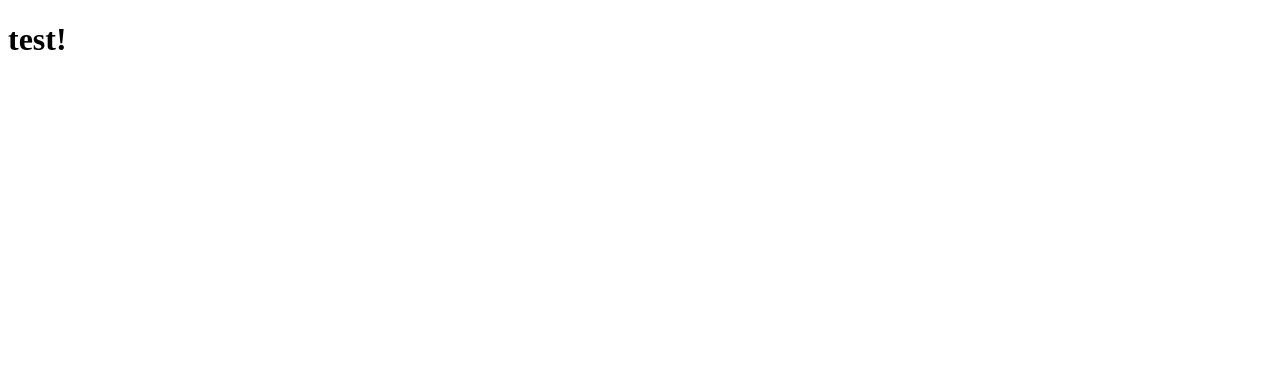
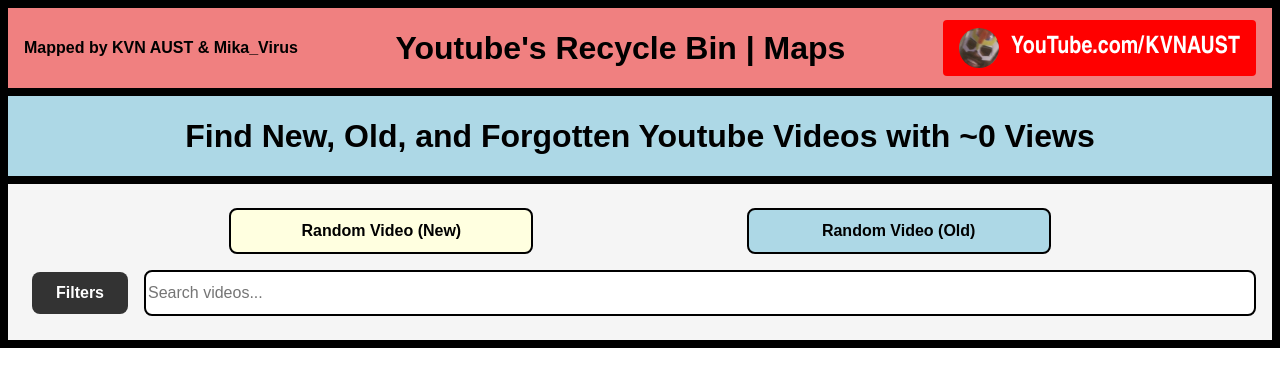
Before and after one commit to AlicesVoid/The-Method, a SvelteKit app: page / in a window 1280 px wide. Shown: the top 386 px of the page. Built offline with nearby package versions, Linux system fonts and the light colour scheme.

Commit message:
added some basic filler items to the template

```diff
--- a/src/routes/+page.svelte
+++ b/src/routes/+page.svelte
@@ -1 +1,262 @@
-<h1>test!</h1>
+<style>
+    :global(body) {
+        background-color: white;
+        margin: 0;
+        padding: 0;
+        font-family: Arial, sans-serif;
+    }
+
+    .header-base {
+        height: 5rem;
+        border: 0.5rem solid black;
+        align-items: center;
+        display: flex;
+        padding: 0 1rem;
+    }
+
+    .header {
+        background-color: lightcoral;
+        justify-content: space-between;
+
+    }
+
+    .header-2 {
+        background-color: lightblue;
+        border-top: 0rem;
+        justify-content: center;
+    }
+
+    .youtube-badge {
+        background-color: red;
+        color: white;
+        padding: 0.5rem 1rem;
+        font-weight: bold;
+        border-radius: 0.25rem;
+        display: flex;
+        align-items: center;
+        gap: 0.75rem;
+    }
+
+    .youtube-badge img {
+        height: 2.5rem;
+        width: 2.5rem;
+        border-radius: 50%;
+        object-fit: cover;
+    }
+
+    .youtube-badge h1 {
+        margin: 0rem;
+        padding: 0rem;
+        font-size: 1.5rem;
+        font-family: Arial Narrow, sans-serif;
+    }
+
+    .content-body {
+        background-color: white;
+        min-height: calc(100vh - 10.5rem); /* Full height minus headers */
+    }
+
+    .grid-container {
+        display: grid;
+        grid-template-columns: repeat(auto-fit, minmax(300px, 1fr));
+        gap: 1.5rem;
+        max-width: 100%;
+        margin: 0 auto;
+        background-color: #f5f5f5;
+        border: 0.5rem solid black;
+        border-top: 0rem;
+    }
+
+    .grid-item {
+        padding: 1.5rem;
+        display: flex;
+        flex-direction: column;
+        gap: 1rem;
+    }
+
+    .top-buttons {
+        display: flex;
+        gap: 1rem;
+        justify-content: space-evenly;
+    }
+
+    .new-button {
+        padding: 0.75rem 2rem;
+        font-size: 1rem;
+        background-color: lightyellow;
+        color: black;
+        border: 2px solid black;
+        border-radius: 0.5rem;
+        cursor: pointer;
+        font-weight: bold;
+        transition: transform 0.2s ease;
+        width: 25%;
+    }
+
+    .new-button:hover {
+        transform: scale(1.05);
+    }
+
+    .old-button {
+        padding: 0.75rem 2rem;
+        font-size: 1rem;
+        background-color: lightblue;
+        color: black;
+        border: 2px solid black;
+        border-radius: 0.5rem;
+        cursor: pointer;
+        font-weight: bold;
+        transition: transform 0.2s ease;
+        width: 25%;
+    }
+
+    .old-button:hover {
+        transform: scale(1.05);
+    }
+
+    .item-content {
+        display: flex;
+        gap: 1rem;
+        align-items: center;
+    }
+
+    .filter-dropdown-container {
+        position: relative;
+    }
+
+    .filter-button {
+        padding: 0.75rem 1.5rem;
+        font-size: 1rem;
+        background-color: #333;
+        color: white;
+        border: none;
+        border-radius: 0.5rem;
+        cursor: pointer;
+        transition: background-color 0.3s ease;
+        font-weight: bold;
+    }
+
+    .filter-button:hover {
+        background-color: #555;
+    }
+
+    .filter-button:active {
+        transform: scale(0.98);
+    }
+
+    .checkbox-dropdown {
+        position: absolute;
+        top: calc(100% + 0.5rem);
+        left: 0;
+        background-color: white;
+        border: 2px solid black;
+        border-radius: 0.5rem;
+        padding: 1rem;
+        min-width: 200px;
+        box-shadow: 0 4px 6px rgba(0, 0, 0, 0.1);
+        z-index: 10;
+    }
+
+    .checkbox-dropdown h3 {
+        margin-top: 0;
+        margin-bottom: 1rem;
+        font-size: 1.1rem;
+    }
+
+    .checkbox-dropdown label {
+        display: block;
+        margin-bottom: 0.5rem;
+        cursor: pointer;
+    }
+
+    .checkbox-dropdown input[type="checkbox"] {
+        margin-right: 0.5rem;
+        cursor: pointer;
+    }
+
+    .search-section {
+        flex: 1;
+        display: flex;
+        flex-direction: column;
+        gap: 0.5rem;
+    }
+
+    .search-bar {
+        width: 100%;
+        padding-top: 0.75rem;
+        padding-bottom: 0.75rem;
+        font-size: 1rem;
+        border: 2px solid black;
+        border-radius: 0.5rem;
+    }
+
+</style>
+
+<script>
+    let showFilters = false;
+
+    function toggleFilters() {
+        showFilters = !showFilters;
+    }
+</script>
+
+<header class="header-base header">
+    <h4>Mapped by KVN AUST & Mika_Virus</h4>
+    <h1>Youtube's Recycle Bin | Maps</h1>
+    <div class="youtube-badge">
+        <img src="/kvnaust.jpg" alt="KVN AUST" />
+        <h1>YouTube.com/KVNAUST</h1>
+    </div>
+</header>
+<header class="header-base header-2">
+    <h1>Find New, Old, and Forgotten Youtube Videos with ~0 Views</h1>
+</header>
+
+<main class="content-body">
+    <div class="grid-container">
+        <div class="grid-item">
+            <div class="top-buttons">
+                <button class="new-button">Random Video (New)</button>
+                <button class="old-button">Random Video (Old)</button>
+            </div>
+
+            <div class="item-content">
+                <div class="filter-dropdown-container">
+                    <button class="filter-button" on:click={toggleFilters}>
+                        Filters
+                    </button>
+
+                    {#if showFilters}
+                        <div class="checkbox-dropdown">
+                            <h3>Filters</h3>
+                            <label>
+                                <input type="checkbox" />
+                                Option 1
+                            </label>
+                            <label>
+                                <input type="checkbox" />
+                                Option 2
+                            </label>
+                            <label>
+                                <input type="checkbox" />
+                                Option 3
+                            </label>
+                            <label>
+                                <input type="checkbox" />
+                                Option 4
+                            </label>
+                        </div>
+                    {/if}
+                </div>
+
+                <div class="search-section">
+                    <input
+                        type="text"
+                        class="search-bar"
+                        placeholder="Search videos..."
+                    />
+                </div>
+            </div>
+        </div>
+    </div>
+</main>
```
Also changed, not shown: static/kvnaust.jpg (added).
